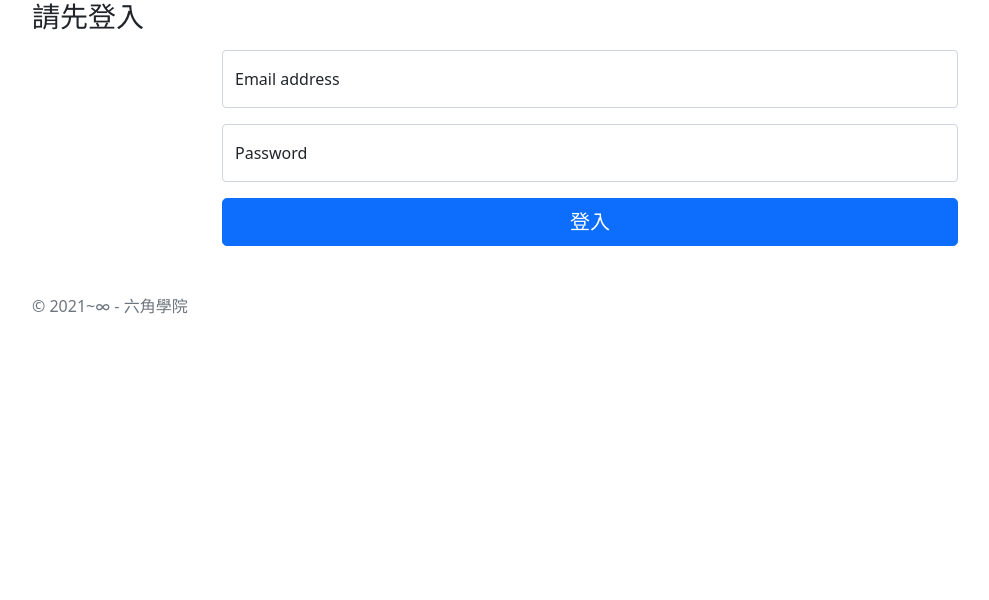
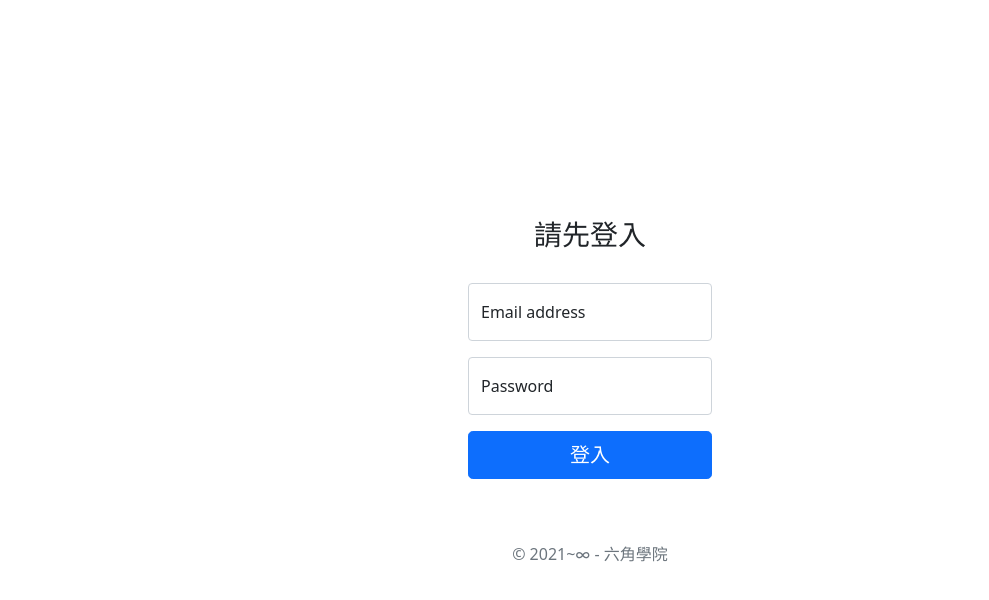
Before and after one commit to SherlinKuo/HW-pages, a plain HTML site: page index.html in a window 1280 px wide. Shown: the whole page, without its empty margins (50-1039 px from the left). Drawn offline with nearby package versions, Linux system fonts and the light colour scheme; the site is published under a folder, as on GitHub Pages, so addresses that start at the root find nothing.

Commit message:
完成 week 2 - css 路徑

```diff
--- a/index.html
+++ b/index.html
@@ -8,7 +8,7 @@
     <title>Document</title>
     <link href="https://cdn.jsdelivr.net/npm/bootstrap@5.0.0-beta3/dist/css/bootstrap.min.css" rel="stylesheet"
         integrity="sha384-eOJMYsd53ii+scO/bJGFsiCZc+5NDVN2yr8+0RDqr0Ql0h+rP48ckxlpbzKgwra6" crossorigin="anonymous">
-    <link href="/index.css" rel="stylesheet">
+    <link href="./index.css" rel="stylesheet">
 </head>
 
 <body>
```
